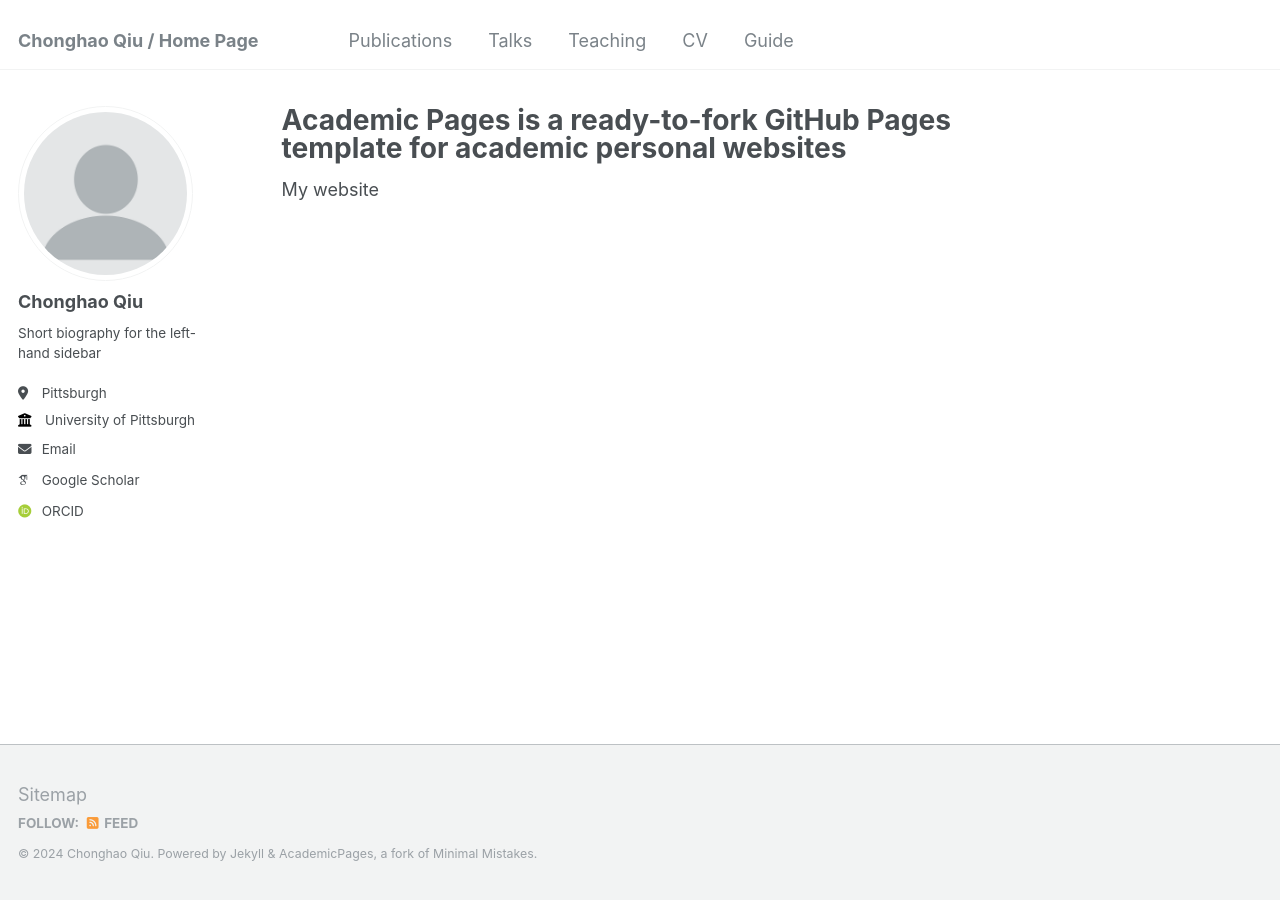
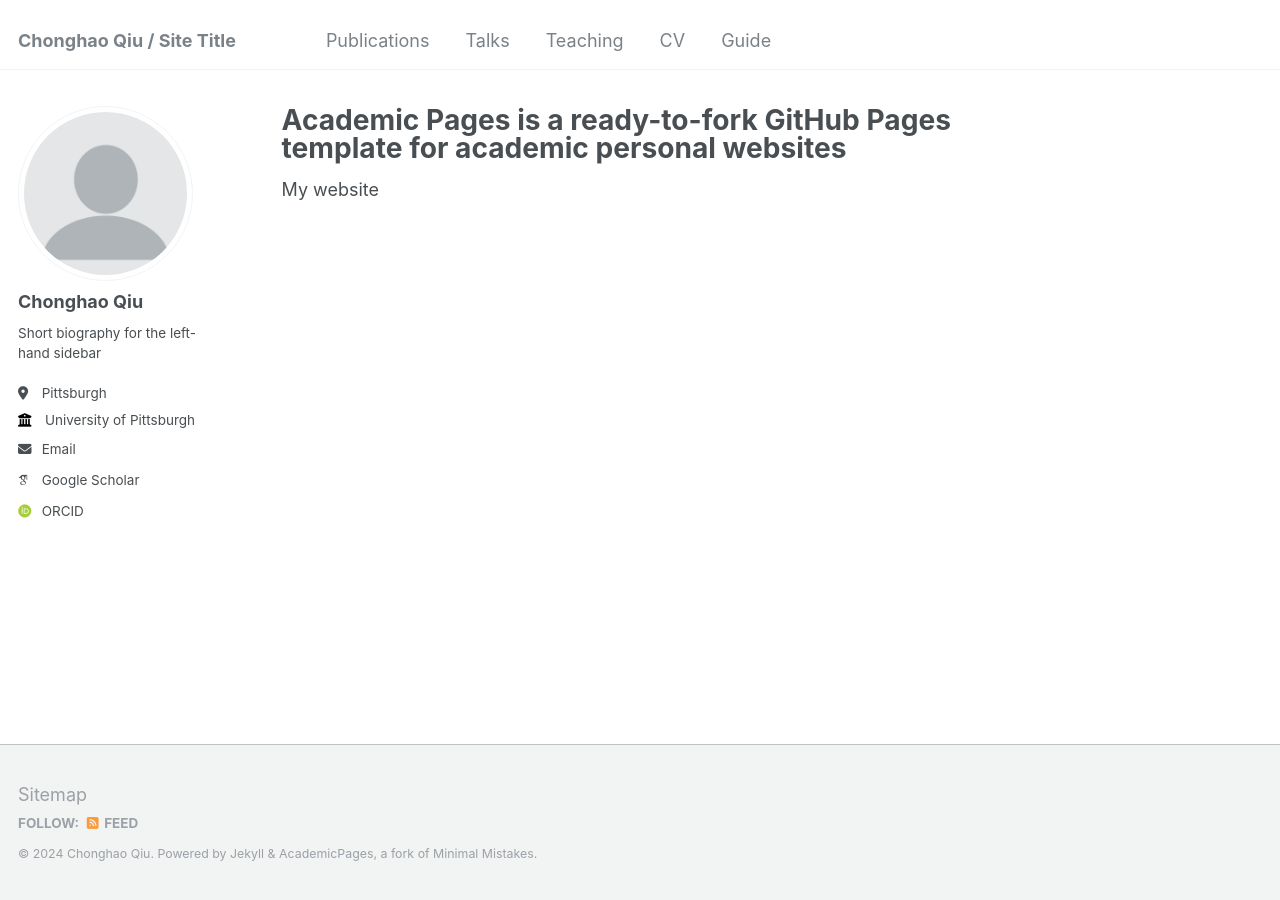
Before and after one commit to ChongHao-Qiu/1111chonghaoqiu.github.io, a Jekyll site: the page built from _pages/about.md, in a window 1280 px wide. Built offline with Jekyll 4.4.1, drawn with Linux system fonts in a browser that asks for light colours; some web fonts are replaced.

Commit message:
update name

```diff
--- a/_config.yml
+++ b/_config.yml
@@ -8,7 +8,7 @@
 
 # Basic Site Settings
 locale: "en-US"
-title: "Chonghao Qiu / Home Page"
+title: "Chonghao Qiu / Site Title"
 title_separator: "-"
 name: &name "Chonghao Qiu"
 description: &description "personal description"
```
